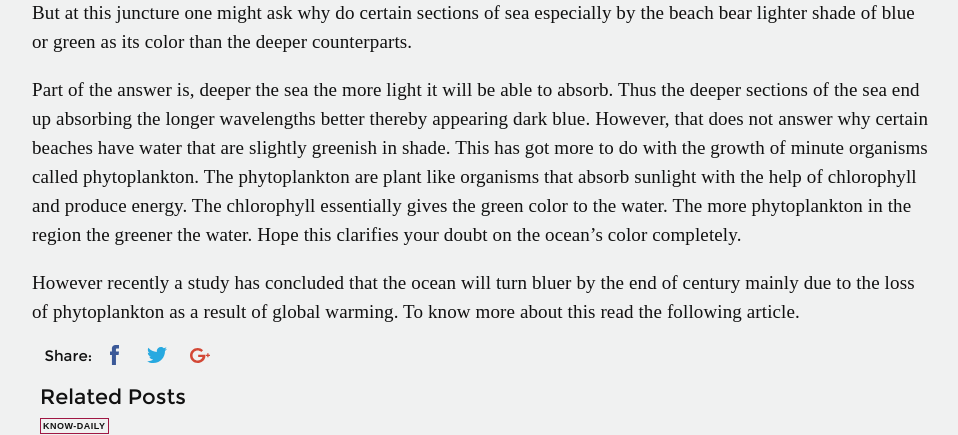
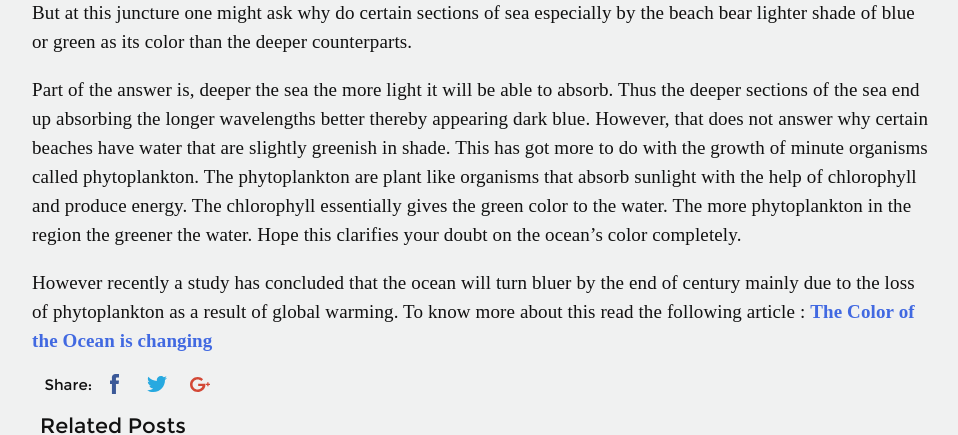
Before and after one commit to sherlifelix/blog, a Jekyll site: the page built from _posts/2019-02-06-why-is-the-ocean-blue-in-color.md, in a window 1280 px wide and 900 px high, scrolled down 652 px, cut to the strip 0-435 px from the top of the window. Shown: the whole strip, without its empty margins (159-1117 px from the left). Built offline with Jekyll 4.4.1, drawn with Linux system fonts in a browser that asks for light colours; comment, search, counter and statistics services are not loaded.

Commit message:
Update 2019-02-06-why-is-the-ocean-blue-in-color.md

```diff
--- a/_posts/2019-02-06-why-is-the-ocean-blue-in-color.md
+++ b/_posts/2019-02-06-why-is-the-ocean-blue-in-color.md
@@ -20,4 +20,5 @@ description: >-
 
 Part of the answer is, deeper the sea the more light it will be able to absorb. Thus the deeper sections of the sea end up absorbing the longer wavelengths better thereby appearing dark blue. However, that does not answer why certain beaches have water that are slightly greenish in shade. This has got more to do with the growth of minute organisms called phytoplankton. The phytoplankton are plant like organisms that absorb sunlight with the help of chlorophyll and produce energy. The chlorophyll essentially gives the green color to the water. The more phytoplankton in the region the greener the water. Hope this clarifies your doubt on the ocean’s color completely.
 
-  However recently a study has concluded that the ocean will turn bluer by the end of century mainly due to the loss of phytoplankton as a result of global warming. To know more about this read the following article.
+  However recently a study has concluded that the ocean will turn bluer by the end of century mainly due to the loss of phytoplankton as a result of global warming.
+  To know more about this read the following article : [The Color of the Ocean is changing](http://www.toknowisgood.com/2019/02/07/the-color-of-the-ocean-is-changing.html)
```
